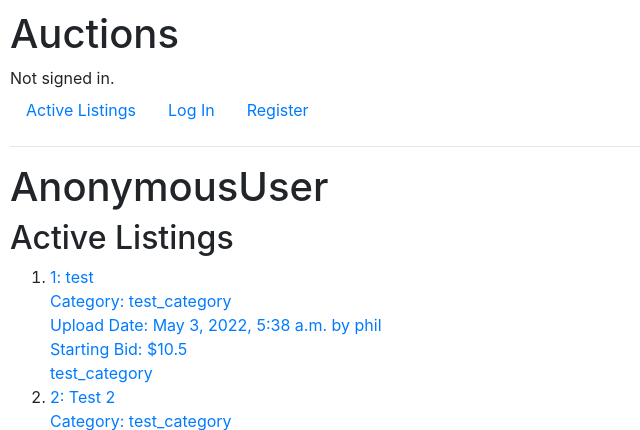
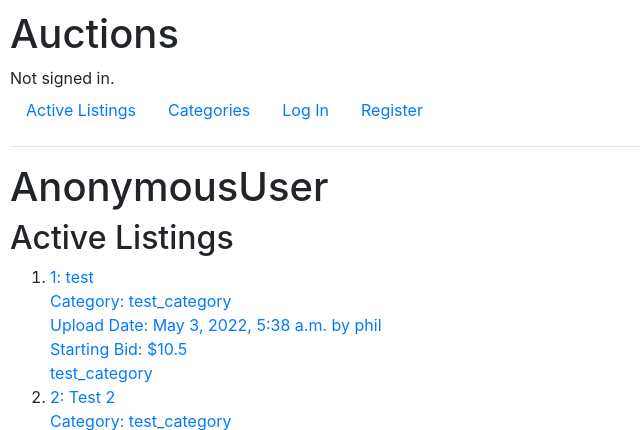
Before and after one commit to grzelkowska/ebay_django, a Django app: page / in a window 1280 px wide. Shown: the top 430 px of the page, without its empty margins (0-640 px from the left). Run offline with Django 3.2, Linux system fonts and the light colour scheme; data comes from the database, SQL or seed files in the repository; both versions use the stored data as it was after the commit; some libraries are stand-ins or nearby versions.

Commit message:
categories

```diff
--- a/auctions/templates/auctions/layout.html
+++ b/auctions/templates/auctions/layout.html
@@ -20,6 +20,9 @@
             <li class="nav-item">
                 <a class="nav-link" href="{% url 'index' %}">Active Listings</a>
             </li>
+            <li class="nav-item">
+                <a class="nav-link" href="{% url 'category' %}">Categories</a>
+            </li>
             {% if user.is_authenticated %}
                 <li class="nav-item">
                     <a class="nav-link" href="{% url 'watchlist' %}">Watchlist</a>
--- a/auctions/urls.py
+++ b/auctions/urls.py
@@ -12,5 +12,7 @@ urlpatterns = [
     path("<int:item_id>/bid", views.bid, name="bid"),
     path("<int:item_id>/close_bid", views.close_bid, name="close"),
     path("<int:item_id>/comment", views.comment, name="comment"),
-    path("watchlist", views.watchlist, name="watchlist")
+    path("watchlist", views.watchlist, name="watchlist"),
+    path("category", views.category, name='category'),
+    path("category/<int:category_id>", views.category_list, name="category_list"),
 ]
--- a/auctions/views.py
+++ b/auctions/views.py
@@ -6,7 +6,7 @@ from django.urls import reverse
 from django.contrib import messages
 from django.contrib.auth.decorators import login_required
 
-from .models import User, Listings, Bids, Comments
+from .models import User, Listings, Bids, Comments, Categories
 
 
 def index(request):
@@ -52,6 +52,27 @@ def item(request, item_id):
             "comments": comments,
         },
     )
+
+def category(request):
+    categories = Categories.objects.all()
+
+    return render(request, "auctions/category.html", {
+        "categories": categories,
+    })
+
+def category_list(request, category_id):
+    # listings = Listings.objects.all()
+    categories = Listings.objects.filter(pk=category_id)
+
+    return render(request, "auctions/categoryList.html", {
+        "categories": categories,
+    })
+    # listings = Categories.similar_listings.filter(c)
+    # return render(request, "auctions/categoryList.html", {
+    #     "listings": listings,
+    # })
+
+
 
 @login_required
 def watchlist(request):
```
Also changed, not shown: auctions/templates/auctions/category.html (added, +13 -0 lines), auctions/templates/auctions/categoryList.html (added, +15 -0 lines), db.sqlite3, 3 other files.
